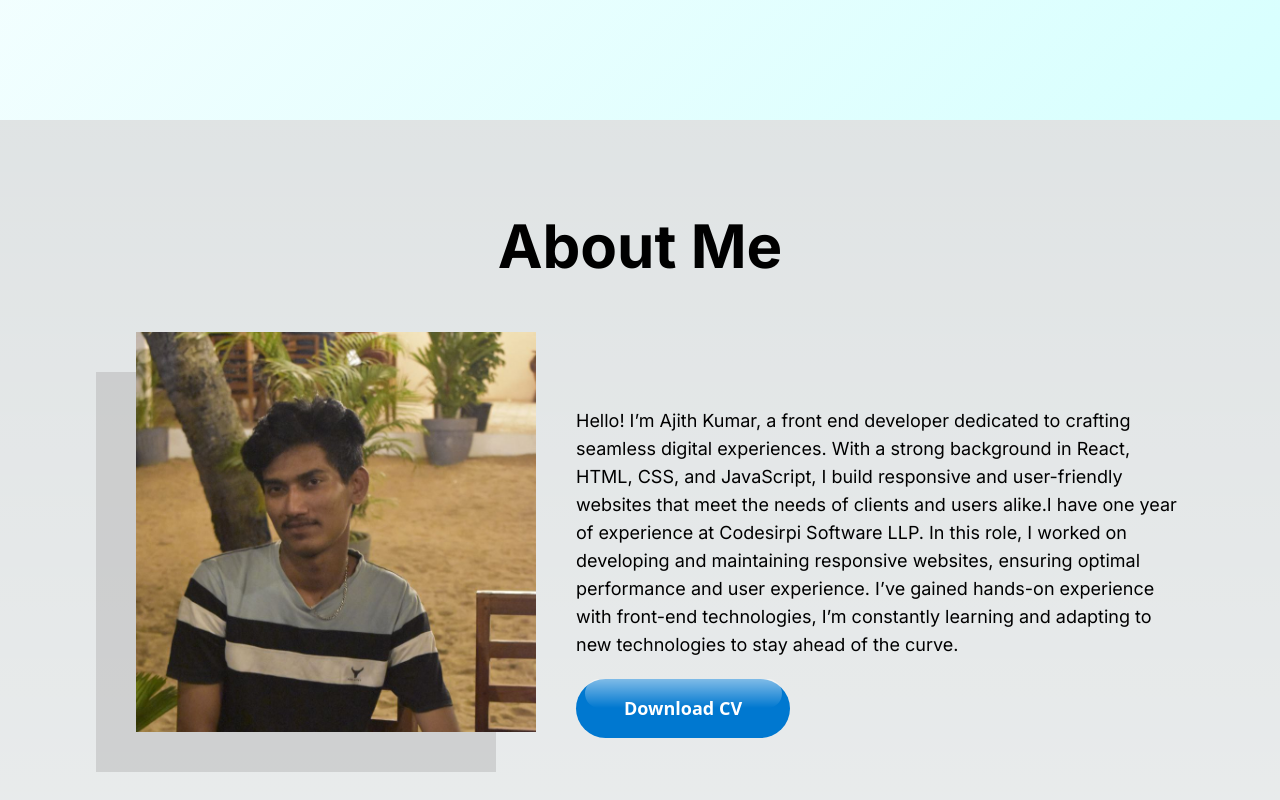
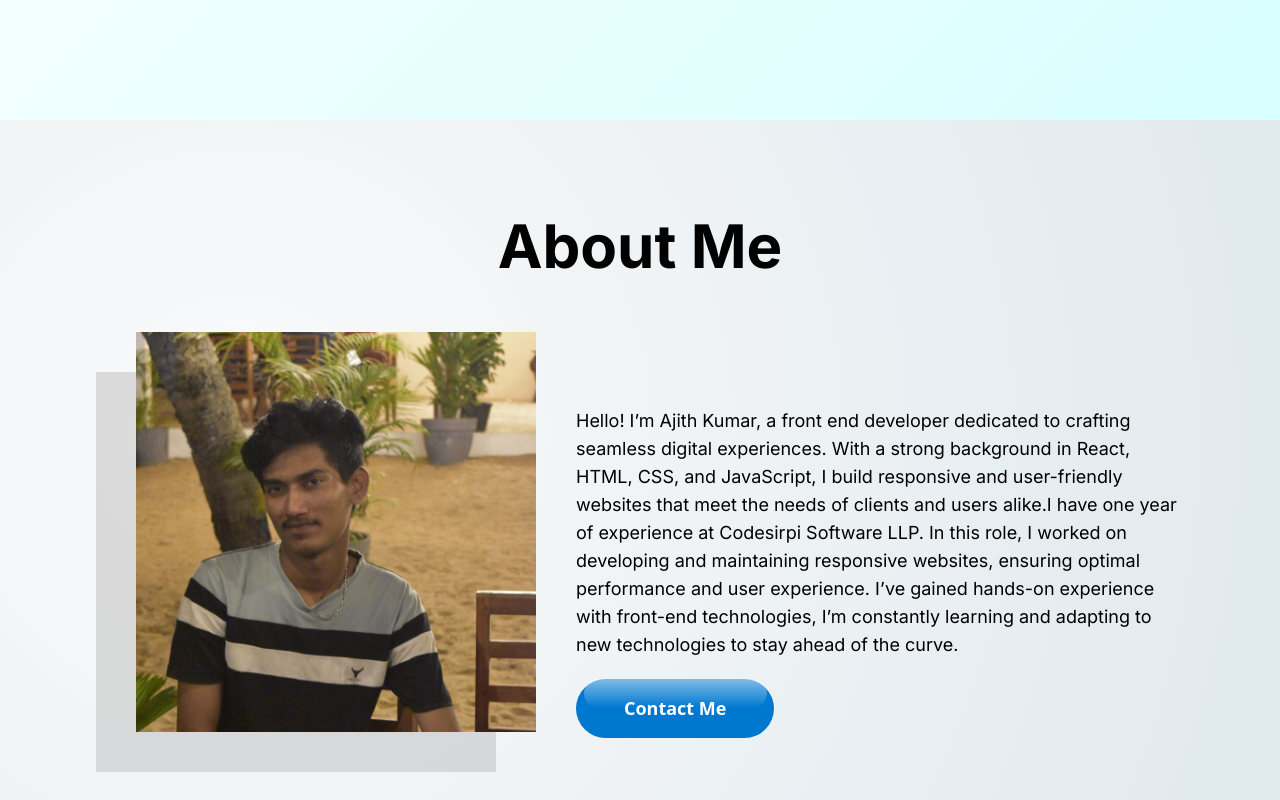
Before and after one commit to ajithkumar-kasi/ajith-portfolio, a Next.js app: page / in a window 1280 px wide. Shown: the part 680-1480 px from the top of the page. Built offline with nearby package versions, Linux system fonts and the light colour scheme; some icons are missing.

Commit message:
remove download cv

```diff
--- a/app/components/about-section/about-section.tsx
+++ b/app/components/about-section/about-section.tsx
@@ -1,12 +1,11 @@
 import React from "react";
-import Person from "../../images.jpeg";
 import MyPhoto from "../../assets/ak-image.jpg";
 import Image from "next/image";
 import { motion } from "framer-motion";
 import AnimatedTextCharacter from "../animated-text";
+import { Link } from "react-scroll";
 
 export const AboutSection = () => {
-  const text = "Framer Motion is a really cool tool".split(" ");
   return (
     <motion.div
       initial={{ opacity: 0, y: 100 }}
@@ -42,11 +41,14 @@ export const AboutSection = () => {
               of the curve.
             </div>
             <div>
-              <a href={"../../images.jpeg"} download>
-                <button type="button" className="download">
-                  Download CV
-                </button>
-              </a>
+              <Link
+                to="Contact"
+                smooth={true}
+                type="button"
+                className="download"
+              >
+                Contact Me
+              </Link>
             </div>
           </div>
         </div>
--- a/app/components/contact-section/index.tsx
+++ b/app/components/contact-section/index.tsx
@@ -6,12 +6,12 @@ import AkLogo from "../../assets/ak-logo.gif";
 export const Contact = () => {
   return (
     <div
-      className="border-t w-full md:px-10 px-5 lg:px-20 py-2 flex justify-between items-center"
+      className="border-t w-full md:px-10 px-5 lg:px-20 py-2 flex justify-between items-center bg-white"
       id="Contact"
     >
       <Image
         src={AkLogo}
-        alt={""}
+        alt={"Logo"}
         className="w-20 h-20 md:w-28 md-h-28 rounded-full"
       />
 
--- a/app/components/contact-section/social-media.tsx
+++ b/app/components/contact-section/social-media.tsx
@@ -33,7 +33,12 @@ export const SocialMedia = () => {
       {socialMedia.map((dt) => {
         return (
           <a key={dt.id} href={dt.url} target="_blank">
-            <Icon icon={dt.src} width={20} height={20} />
+            <Icon
+              icon={dt.src}
+              width={20}
+              height={20}
+              className="hover:scale-150"
+            />
           </a>
         );
       })}
--- a/app/globals.css
+++ b/app/globals.css
@@ -135,3 +135,6 @@ background-image: linear-gradient(15deg, #D9AFD9 0%, #97D9E1 100%);
   padding: 10px 0;
   list-style: none;
 }
+#About{
+  background: radial-gradient(circle at 18.7% 37.8%, rgb(250, 250, 250) 0%, rgb(225, 234, 238) 90%);
+}
```
